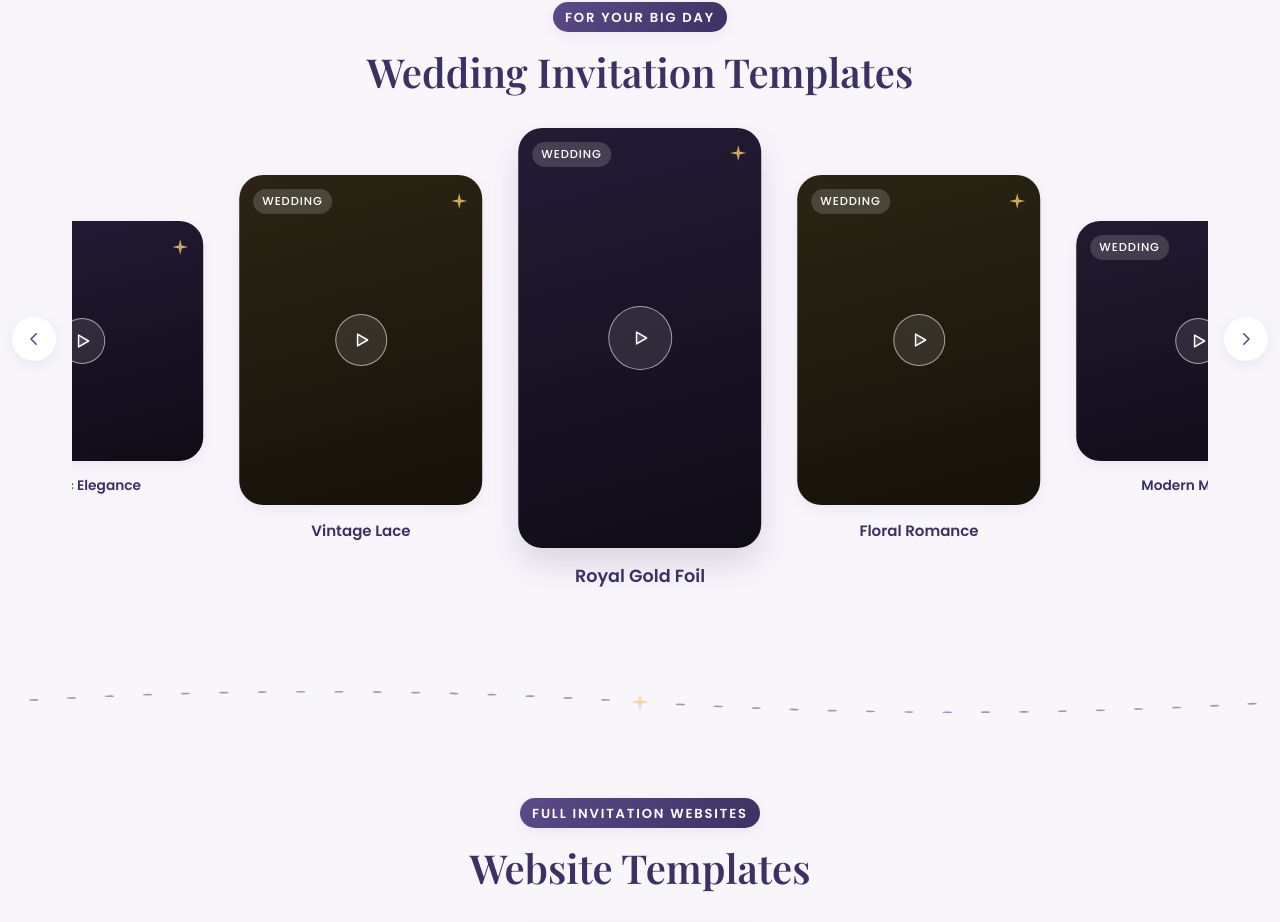
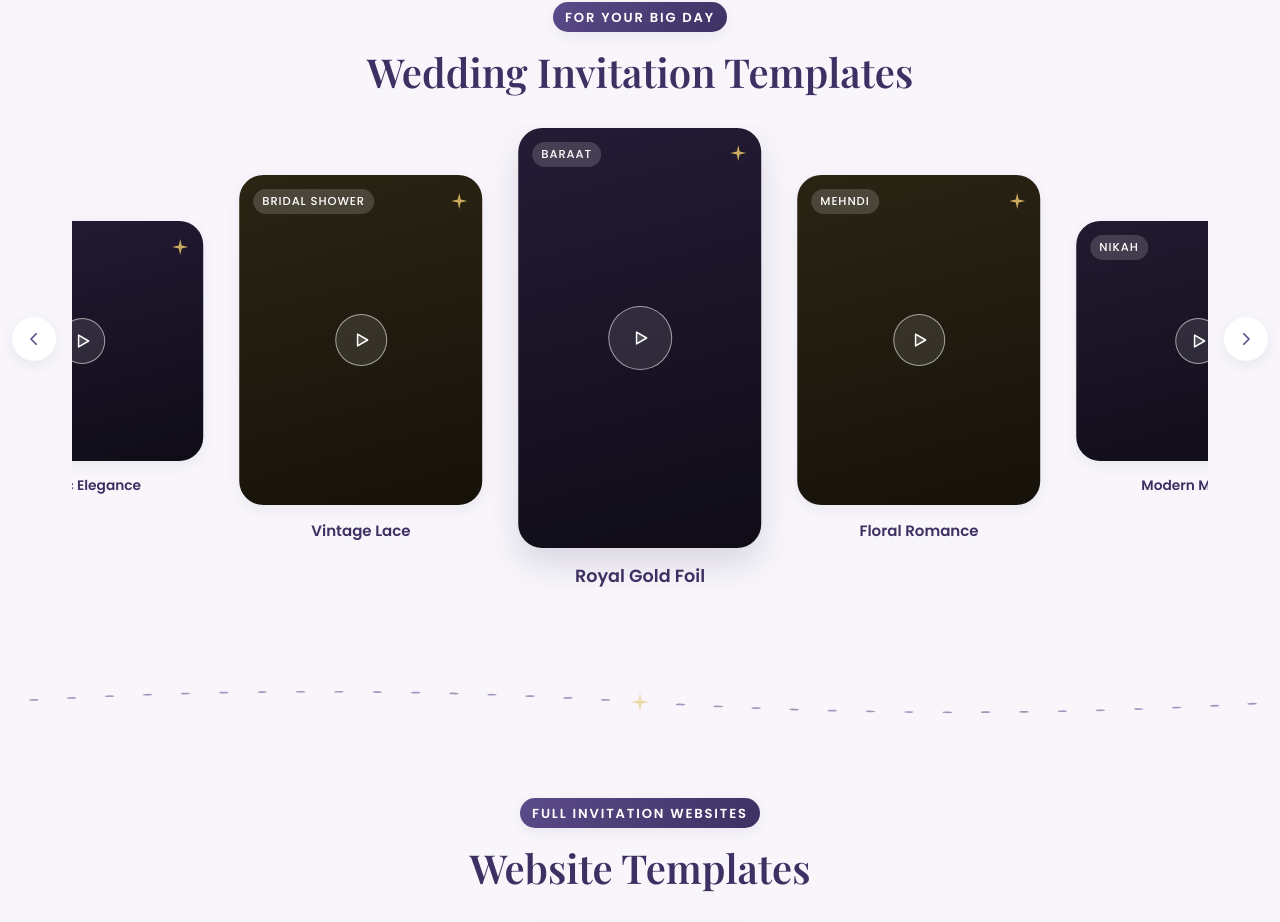
Before and after one commit to awaismalik47/InviteHub, an Angular app: page / in a window 1280 px wide. Shown: the part 775-1697 px from the top of the page. Built offline with nearby package versions, Linux system fonts and the light colour scheme.

Commit message:
Give Wedding template cards event-specific pills
categoryLabel now names the actual event each template suits (Baraat,
Mehndi, Nikah, Dholki, Walima, Bridal Shower) instead of all six
cards saying the generic "Wedding".

Co-Authored-By: Claude Sonnet 5 <noreply@anthropic.com>

```diff
--- a/src/app/data/template-categories.ts
+++ b/src/app/data/template-categories.ts
@@ -27,12 +27,12 @@ export const TEMPLATE_CATEGORIES: TemplateCategoryGroup[] = [
     eyebrow: 'For Your Big Day',
     heading: 'Wedding Invitation Templates',
     items: [
-      { id: 'wed-01', title: 'Royal Gold Foil', categoryLabel: 'Wedding', variant: 1 },
-      { id: 'wed-02', title: 'Floral Romance', categoryLabel: 'Wedding', variant: 2 },
-      { id: 'wed-03', title: 'Modern Minimal', categoryLabel: 'Wedding', variant: 3 },
-      { id: 'wed-04', title: 'Rustic Garden', categoryLabel: 'Wedding', variant: 4 },
-      { id: 'wed-05', title: 'Islamic Elegance', categoryLabel: 'Wedding', variant: 1 },
-      { id: 'wed-06', title: 'Vintage Lace', categoryLabel: 'Wedding', variant: 2 },
+      { id: 'wed-01', title: 'Royal Gold Foil', categoryLabel: 'Baraat', variant: 1 },
+      { id: 'wed-02', title: 'Floral Romance', categoryLabel: 'Mehndi', variant: 2 },
+      { id: 'wed-03', title: 'Modern Minimal', categoryLabel: 'Nikah', variant: 3 },
+      { id: 'wed-04', title: 'Rustic Garden', categoryLabel: 'Dholki', variant: 4 },
+      { id: 'wed-05', title: 'Islamic Elegance', categoryLabel: 'Walima', variant: 1 },
+      { id: 'wed-06', title: 'Vintage Lace', categoryLabel: 'Bridal Shower', variant: 2 },
     ],
   },
   {
```
